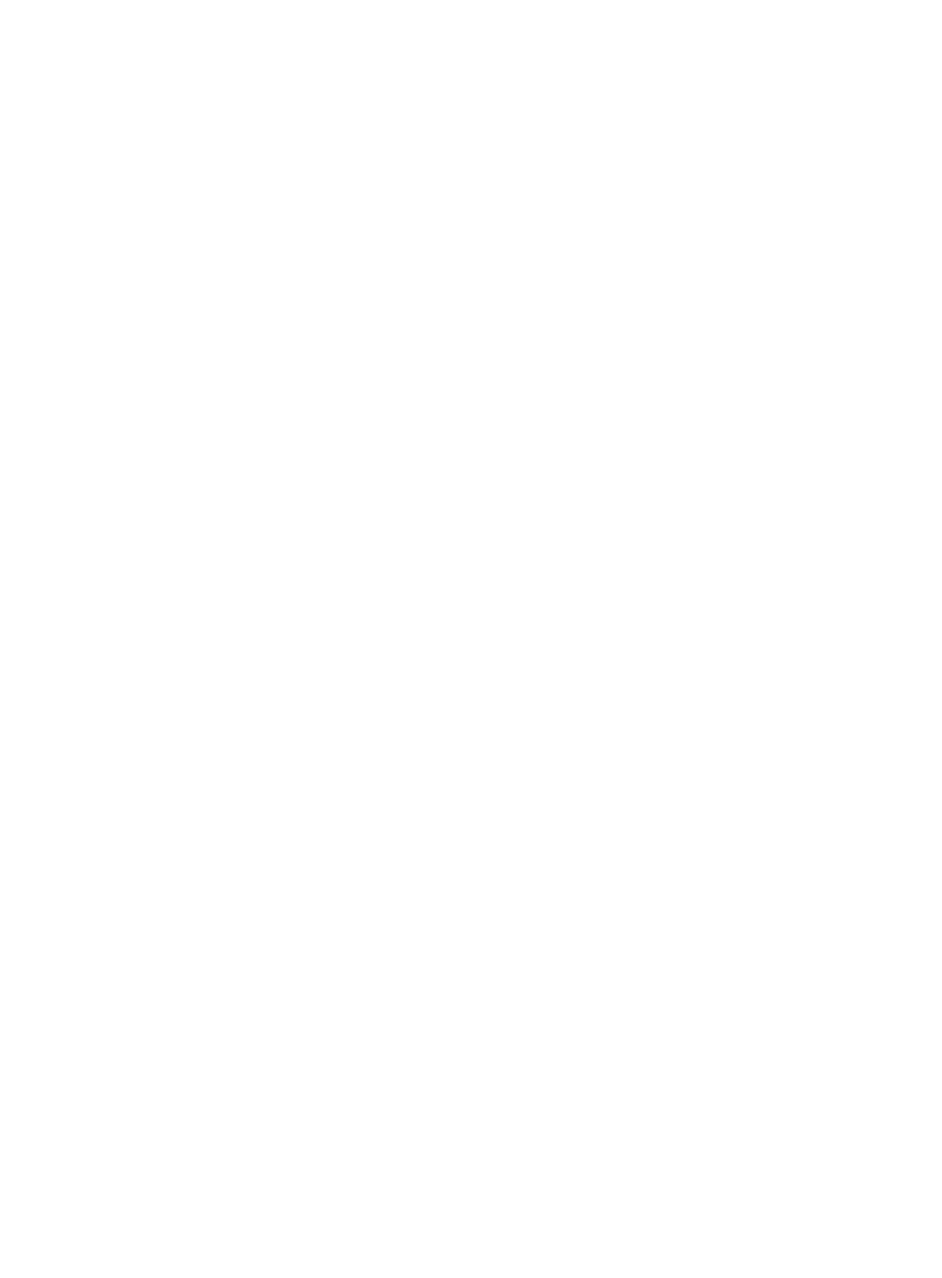
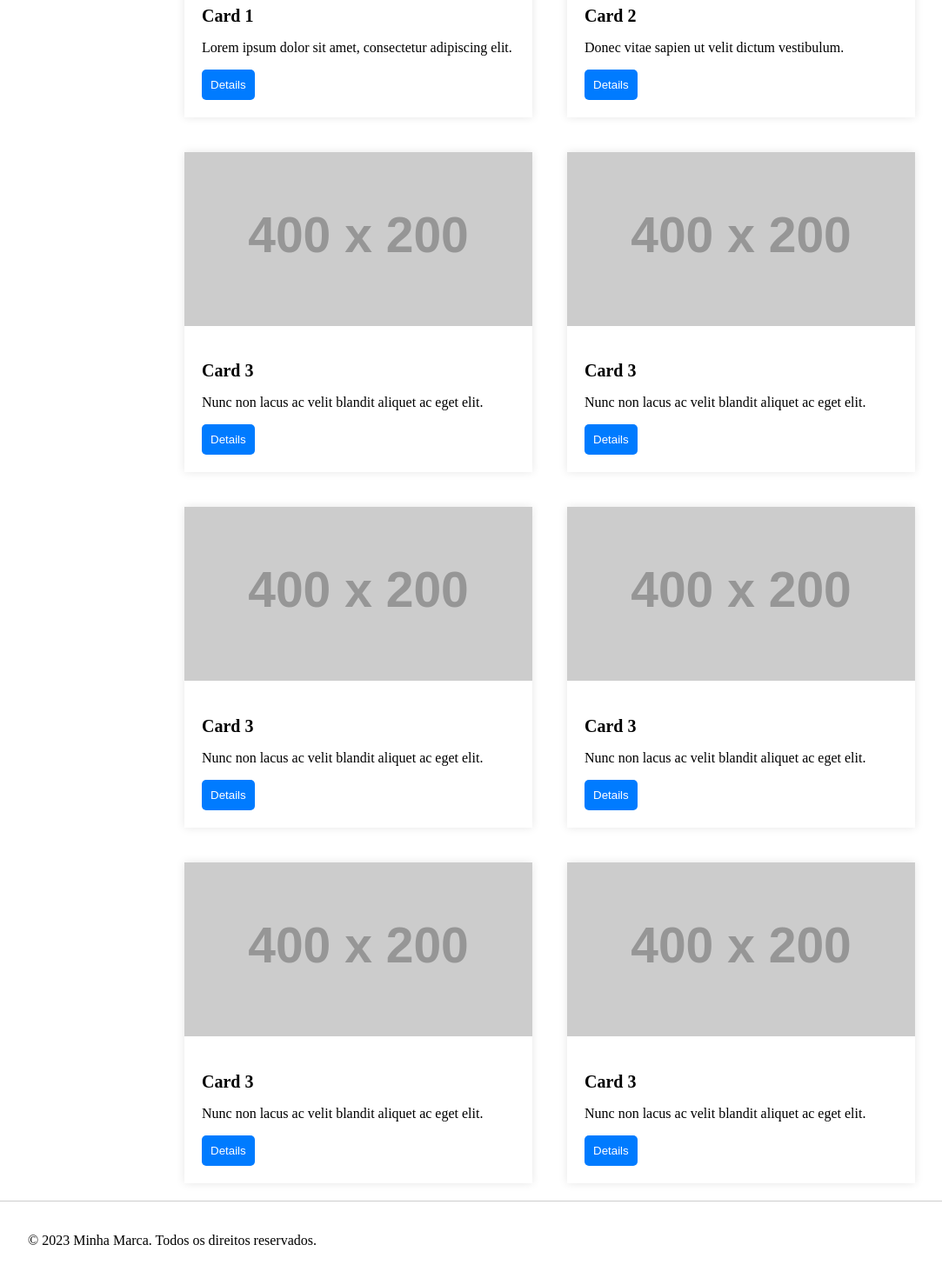
Before and after one commit to MardonisAlves/project-mypharma, a React (Create React App) app: page / in a window 1280 px wide. Shown: the part 362-1832 px from the top of the page at 87% size, without its empty margins (8-1091 px from the left). Before the commit the page ends 800 px from the top, so only its background shows below. Built offline with nearby package versions, Linux system fonts and the light colour scheme.

Commit message:
add forms

```diff
--- /dev/null
+++ b/src/components/cards/card-product.tsx
@@ -0,0 +1,154 @@
+import styled from 'styled-components';
+import { Link } from 'react-router-dom';
+
+const CardWrapper = styled.div`
+  display: flex;
+  flex-wrap: wrap;
+  justify-content: center;
+  align-items: center;
+`;
+
+const Card = styled.div`
+  background-color: #fff;
+  box-shadow: 0 0 10px rgba(0, 0, 0, 0.1);
+  margin: 20px;
+  overflow: hidden;
+  transition: transform 0.3s ease-in-out;
+
+  &:hover {
+    transform: scale(1.05);
+  }
+`;
+
+const CardImage = styled.img`
+  width: 100%;
+  height: 200px;
+  object-fit: cover;
+`;
+
+const CardContent = styled.div`
+  padding: 20px;
+`;
+
+const CardTitle = styled.h2`
+  font-size: 20px;
+  margin-bottom: 10px;
+`;
+
+const CardText = styled.p`
+  font-size: 16px;
+`;
+
+const CardButton = styled.button`
+  background-color: #007bff;
+  color: #fff;
+  border: none;
+  padding: 10px;
+  border-radius:5px;
+  cursor: pointer;
+  transition: background-color 0.3s ease-in-out;
+
+  &:hover {
+    background-color: #0069d9;
+  }
+`;
+
+
+const CardProduct = () => {
+  return (
+
+    <CardWrapper>
+      <Card>
+        <CardImage src="https://via.placeholder.com/400x200" alt="Card 1" />
+        <CardContent>
+          <CardTitle>Card 1</CardTitle>
+          <CardText>Lorem ipsum dolor sit amet, consectetur adipiscing elit.</CardText>
+          <Link to='/products/details'>
+            <CardButton>Details</CardButton>
+          </Link>
+
+        </CardContent>
+      </Card>
+      <Card>
+        <CardImage src="https://via.placeholder.com/400x200" alt="Card 2" />
+        <CardContent>
+          <CardTitle>Card 2</CardTitle>
+          <CardText>Donec vitae sapien ut velit dictum vestibulum.</CardText>
+          <Link to='/products/details'>
+            <CardButton>Details</CardButton>
+          </Link>
+        </CardContent>
+      </Card>
+      <Card>
+        <CardImage src="https://via.placeholder.com/400x200" alt="Card 3" />
+        <CardContent>
+          <CardTitle>Card 3</CardTitle>
+          <CardText>Nunc non lacus ac velit blandit aliquet ac eget elit.</CardText>
+          <Link to='/products/details'>
+            <CardButton>Details</CardButton>
+          </Link>
+        </CardContent>
+      </Card>
+
+      <Card>
+        <CardImage src="https://via.placeholder.com/400x200" alt="Card 3" />
+        <CardContent>
+          <CardTitle>Card 3</CardTitle>
+          <CardText>Nunc non lacus ac velit blandit aliquet ac eget elit.</CardText>
+          <Link to='/products/details'>
+            <CardButton>Details</CardButton>
+          </Link>
+        </CardContent>
+      </Card>
+
+      <Card>
+        <CardImage src="https://via.placeholder.com/400x200" alt="Card 3" />
+        <CardContent>
+          <CardTitle>Card 3</CardTitle>
+          <CardText>Nunc non lacus ac velit blandit aliquet ac eget elit.</CardText>
+          <Link to='/products/details'>
+            <CardButton>Details</CardButton>
+          </Link>
+        </CardContent>
+      </Card>
+
+      <Card>
+        <CardImage src="https://via.placeholder.com/400x200" alt="Card 3" />
+        <CardContent>
+          <CardTitle>Card 3</CardTitle>
+          <CardText>Nunc non lacus ac velit blandit aliquet ac eget elit.</CardText>
+          <Link to='/products/details'>
+            <CardButton>Details</CardButton>
+          </Link>
+        </CardContent>
+      </Card>
+
+      <Card>
+        <CardImage src="https://via.placeholder.com/400x200" alt="Card 3" />
+        <CardContent>
+          <CardTitle>Card 3</CardTitle>
+          <CardText>Nunc non lacus ac velit blandit aliquet ac eget elit.</CardText>
+          <Link to='/products/details'>
+            <CardButton>Details</CardButton>
+          </Link>
+        </CardContent>
+      </Card>
+
+      <Card>
+        <CardImage src="https://via.placeholder.com/400x200" alt="Card 3" />
+        <CardContent>
+          <CardTitle>Card 3</CardTitle>
+          <CardText>Nunc non lacus ac velit blandit aliquet ac eget elit.</CardText>
+          <Link to='/products/details'>
+            <CardButton>Details</CardButton>
+          </Link>
+        </CardContent>
+      </Card>
+
+    </CardWrapper>
+
+  );
+};
+
+
+export default CardProduct;
--- /dev/null
+++ b/src/components/cards/card.details.tsx
@@ -0,0 +1,87 @@
+import { useState } from 'react';
+import styled from 'styled-components';
+import Input from '../form/input';
+
+const Container = styled.div`
+  display:flex;
+  max-width: 1200px;
+  margin: 0 auto;
+  padding: 20px;
+
+  @media screen and (max-width: 768px) {
+    flex-wrap:wrap;
+  }
+`;
+
+
+const CardWrapper = styled.div`
+  display: flex;
+  justify-content: center;
+  align-items: center;
+  width:800px;
+`;
+
+
+const Card = styled.div`
+  background-color: #fff;
+  box-shadow: 0 0 10px rgba(0, 0, 0, 0.1);
+  padding: 20px;
+`;
+
+
+const CardImage = styled.img`
+  width: 100%;
+  height: 400px;
+  object-fit: cover;
+`;
+
+
+const CardTitle = styled.h2`
+  font-size: 28px;
+  margin-bottom: 20px;
+`;
+
+
+const CardText = styled.p`
+  font-size: 16px;
+  margin-bottom: 10px;
+`;
+
+
+
+const CardDetails = () => {
+
+    const [name, setName] = useState<string>("")
+    const [email, setEmail] = useState<string>("")
+
+    const handleSetName = (name:string) => {
+        setName(name)
+    }
+
+    const handlesetEmail = (email:string) => {
+        setEmail(email)
+    }
+
+
+    return (
+        <Container>
+            <CardWrapper>
+                <Card>
+                    <CardImage src="https://via.placeholder.com/800x400" alt="Product" />
+                    <CardTitle>Product Title</CardTitle>
+                    <CardText>Lorem ipsum dolor sit amet, consectetur adipiscing elit.</CardText>
+                </Card>
+            </CardWrapper>
+
+
+                <Input label='Nome Completo' name='nome' type='text' value={name} handleChange={handleSetName}/>
+                <Input label='E-mail' name='email' type='text' value={email} handleChange={handlesetEmail}/>
+
+
+
+        </Container>
+    );
+  }
+
+
+export default CardDetails;
--- /dev/null
+++ b/src/components/form/input.tsx
@@ -0,0 +1,49 @@
+import styled from 'styled-components';
+
+type InputForm = {
+    type: string,
+    label: string,
+    name: string,
+    value: string,
+    handleChange: (value: string) => any
+}
+
+
+
+const InputWrapper = styled.div`
+  display: flex;
+  flex-direction: column;
+  margin-bottom: 20px;
+  padding:20px;
+  max-width:300px;
+`;
+
+
+
+const InputLabel = styled.label`
+  font-size: 16px;
+  margin-bottom: 10px;
+`;
+
+
+
+const InputField = styled.input`
+width:500px%;
+font-size: 16px;
+padding: 10px;
+border-radius: 5px;
+border: 1px solid #ccc;
+`;
+
+
+
+const Input = ({ label, type, name, value, handleChange }: InputForm) => {
+    return (
+        <InputWrapper>
+            <InputLabel htmlFor={name}>{label}</InputLabel>
+            <InputField type={type} id={name} name={name} value={value} onChange={(e) => handleChange(e.target.value)} />
+        </InputWrapper>
+    );
+};
+
+export default Input;
--- a/src/components/layout/layout.tsx
+++ b/src/components/layout/layout.tsx
@@ -1,18 +1,32 @@
 import { ReactNode } from "react"
+import { Container } from "./container/container"
+import Footer from "./footer/footer"
 import Header from "./header/header"
 import Logo from "./logo/logo"
+import Nav from "./nav/nav"
+import NavLink from "./navlink/navlink"
 
-type ChildrenComponente ={
-    children:ReactNode
+type ChildrenComponente = {
+    children: ReactNode
 }
 
-export default function Layout({children}:ChildrenComponente){
-    return(
+export default function Layout({ children }: ChildrenComponente) {
+    return (
         <>
-        <Header>
-            <Logo>Minha Logo</Logo>
-        </Header>
-        {children}
+            <Header>
+                <Logo>Minha Logo</Logo>
+                <Nav>
+                    <NavLink href="/">Home</NavLink>
+                    <NavLink href="#">Sobre</NavLink>
+                    <NavLink href="#">Contato</NavLink>
+                </Nav>
+            </Header>
+            {children}
+            <Footer>
+                <Container>
+                    <p>© 2023 Minha Marca. Todos os direitos reservados.</p>
+                </Container>
+            </Footer>
         </>
 
     )
--- a/src/page/home.tsx
+++ b/src/page/home.tsx
@@ -1,10 +1,11 @@
+import CardProduct from "../components/cards/card-product";
 import Layout from "../components/layout/layout";
 
 
 export default function Home(){
     return(
         <Layout>
-           Page Home
+                <CardProduct />
         </Layout>
     )
 }
--- /dev/null
+++ b/src/page/products.details.tsx
@@ -0,0 +1,15 @@
+import CardDetails from "../components/cards/card.details";
+import { Container, Main } from "../components/layout/container/container";
+import Layout from "../components/layout/layout";
+
+export default function ProducDetails() {
+    return (
+        <Layout>
+            <Main>
+                <Container>
+                    <CardDetails />
+                </Container>
+            </Main>
+        </Layout>
+    )
+}
--- a/src/router/router.tsx
+++ b/src/router/router.tsx
@@ -1,11 +1,13 @@
 import { Route, Routes } from 'react-router-dom';
 import Home from '../page/home';
+import ProducDetails from '../page/products.details';
 
 
 export default function Router() {
   return (
     <Routes>
       <Route path='/' element={<Home />}></Route>
+      <Route path='/products/details' element={<ProducDetails />}></Route>
     </Routes>
 
   )
```
